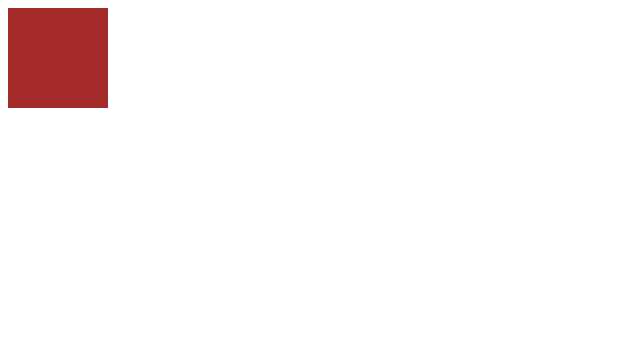
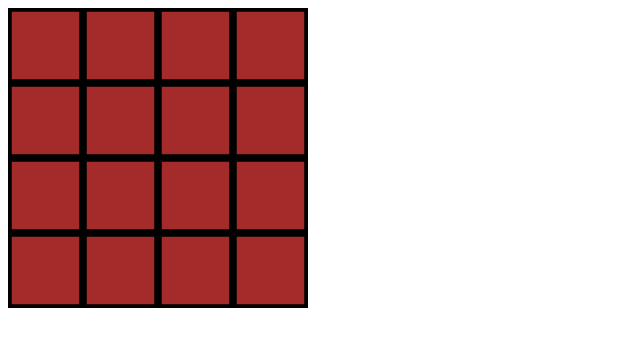
Before and after one commit to kavin256/RememberTiles, a website: page src/index.html in a window 1280 px wide. Shown: the whole page, without its empty margins (0-640 px from the left). Drawn offline with Linux system fonts and the light colour scheme.

Commit message:
Tiles drawing implemented for square numbers

```diff
--- /dev/null
+++ b/src/drawings/drawings.js
@@ -0,0 +1,13 @@
+function drawEverything(count) {
+    // draw screen color
+    while (count > 0) {
+        console.log('fcgvhjbnjhb' + count);
+        drawRect(0, 0, canvas.width, canvas.height, 'brown');
+        count--;
+    }
+}
+
+function drawRect(leftX, topY, width, height, color) {
+    canvasContext.fillStyle = color;
+    canvasContext.fillRect(leftX, topY, width, height);
+}
--- a/src/index.html
+++ b/src/index.html
@@ -6,8 +6,8 @@
 </head>
 
 <body>
-    <canvas id='gameCanvas' width='100' height='100'></canvas>
-    <script type="text/javascript" src="index.js"></script>
+    <canvas id='gameCanvas' width='300' height='300'></canvas>
+    <script type="text/javascript" src="./index.js"></script>
 
 </body>
 
--- a/src/index.js
+++ b/src/index.js
@@ -1,39 +1,39 @@
-var canvas;
-var canvasContext;
-var ballX = 50,
-    ballY = 40;
-var ballSpeedX = 0.5,
-    ballSpeedY = 0.5;
-const ballSize = 5;
-var PADDLE_SIZE_W, PADDLE_SIZE_H;
-var paddle1_Y = 50;
-var paddle2_Y = 50;
+// import drawEverything from './drawings/drawings';
 
-var paddle2Speed = 0.3;
+let canvas;
+let canvasContext;
+let tileSize;
 
 window.onload = function() {
     canvas = document.getElementById('gameCanvas');
     canvasContext = canvas.getContext('2d');
 
-    // canvas.width = canvas.width / 2;
-
-    PADDLE_SIZE_W = canvas.width / 100;
-    PADDLE_SIZE_H = canvas.height / 5;
-
-    drawEverything(4);
-
+    drawTiles(16);
 }
 
-function drawEverything(count) {
-    // draw screen color
-    while (count > 0) {
-        console.log('fcgvhjbnjhb' + count);
-        drawRect(0, 0, canvas.width, canvas.height, 'brown');
-        count--;
+function drawTiles(count) {
+    if (count > 0 && Math.sqrt(count) % 1 === 0) {
+        // calculate tile dimensions
+        tileSize = canvas.width / Math.pow(count, 0.5);
+
+        // draw 'count' number of tiles
+        for (let i = 0; i < Math.sqrt(count); i++) {
+            for (let j = 0; j < Math.sqrt(count); j++) {
+                // console.log('fcgvhjbnjhhhhhhb' + i);
+                drawRect(tileSize * i, tileSize * j, tileSize, tileSize, 'brown');
+            }
+        }
+        return true;
     }
+    console.log("Not a square number !!");
+    return false;
 }
 
 function drawRect(leftX, topY, width, height, color) {
+    console.log('square drawn.');
+
+    canvasContext.fillStyle = 'black';
+    canvasContext.fillRect(leftX, topY, width, height);
     canvasContext.fillStyle = color;
-    canvasContext.fillRect(leftX, topY, width, height);
+    canvasContext.fillRect(leftX + width * 0.1 / 2, topY + width * 0.1 / 2, width * 0.9, height * 0.9);
 }
```
Also changed, not shown: src/actions/vars.js (added).
